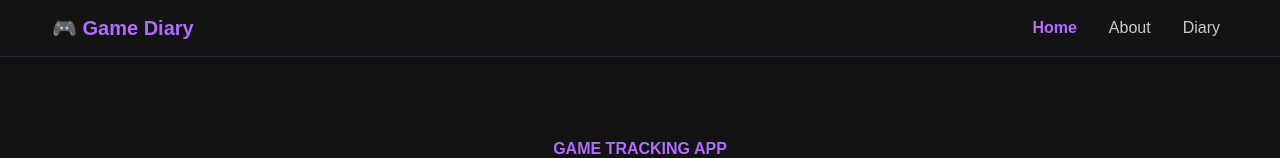
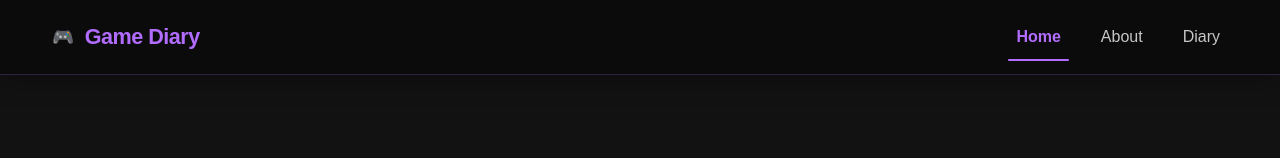
Before and after one commit to Krystian779/Videogame_Diary_App, an Angular app: page / in a window 1280 px wide. Shown: the top 158 px of the page. Built offline with nearby package versions, Linux system fonts and the light colour scheme; no server answers.

Commit message:
Polished navbar style

```diff
--- a/src/app/navbar/navbar.css
+++ b/src/app/navbar/navbar.css
@@ -1,19 +1,73 @@
 .navbar-custom {
-  background: rgba(20, 20, 20, 0.85);
-  backdrop-filter: blur(10px);
+  background: rgba(10, 10, 10, 0.82);
+  backdrop-filter: blur(14px);
   border-bottom: 1px solid #2f2144;
+  padding: 1rem 0;
+  box-shadow: 0 6px 24px rgba(0, 0, 0, 0.28);
+}
+
+.brand-logo {
+  display: flex;
+  align-items: center;
+  gap: 0.7rem;
+
+  text-decoration: none;
+  font-size: 1.35rem;
+  font-weight: 800;
+  letter-spacing: -0.5px;
+
+  color: #b26cff;
+  transition: transform 0.2s ease;
+}
+
+.brand-logo:hover {
+  transform: translateY(-1px);
+  color: #c58cff;
+}
+
+.brand-icon {
+  font-size: 1.1rem;
 }
 
 .custom-link {
-  color: #ccc;
-  transition: color 0.2s ease;
+  position: relative;
+
+  color: #c7c7c7;
+  font-weight: 500;
+  font-size: 1rem;
+
+  transition:
+    color 0.25s ease,
+    transform 0.2s ease;
 }
 
 .custom-link:hover {
-  color: #b26cff;
+  color: #c58cff;
+  transform: translateY(-1px);
 }
 
 .custom-link.active {
   color: #b26cff;
-  font-weight: 600;
+  font-weight: 700;
 }
+
+.custom-link::after {
+  content: '';
+
+  position: absolute;
+  left: 0;
+  bottom: -4px;
+
+  width: 0%;
+  height: 2px;
+
+  background: #b26cff;
+  border-radius: 999px;
+
+  transition: width 0.25s ease;
+}
+
+.custom-link:hover::after,
+.custom-link.active::after {
+  width: 100%;
+}
--- a/src/app/navbar/navbar.html
+++ b/src/app/navbar/navbar.html
@@ -1,8 +1,11 @@
-<nav class="navbar navbar-expand-lg navbar-dark navbar-custom">
+<nav class="navbar navbar-expand-lg navbar-dark navbar-custom sticky-top">
   <div class="container">
-    <a class="navbar-brand fw-bold text-purple" routerLink="/"> 🎮 Game Diary </a>
+    <a class="navbar-brand brand-logo" routerLink="/">
+      <span class="brand-icon">🎮</span>
+      <span>Game Diary</span>
+    </a>
 
-    <div class="navbar-nav ms-auto d-flex flex-row gap-3">
+    <div class="navbar-nav ms-auto d-flex flex-row gap-4">
       <a
         class="nav-link custom-link"
         routerLink="/"
@@ -14,7 +17,7 @@
 
       <a class="nav-link custom-link" routerLink="/about" routerLinkActive="active"> About </a>
 
-      <a routerLink="/diary" class="nav-link custom-link" routerLinkActive="active"> Diary </a>
+      <a class="nav-link custom-link" routerLink="/diary" routerLinkActive="active"> Diary </a>
     </div>
   </div>
 </nav>
```
